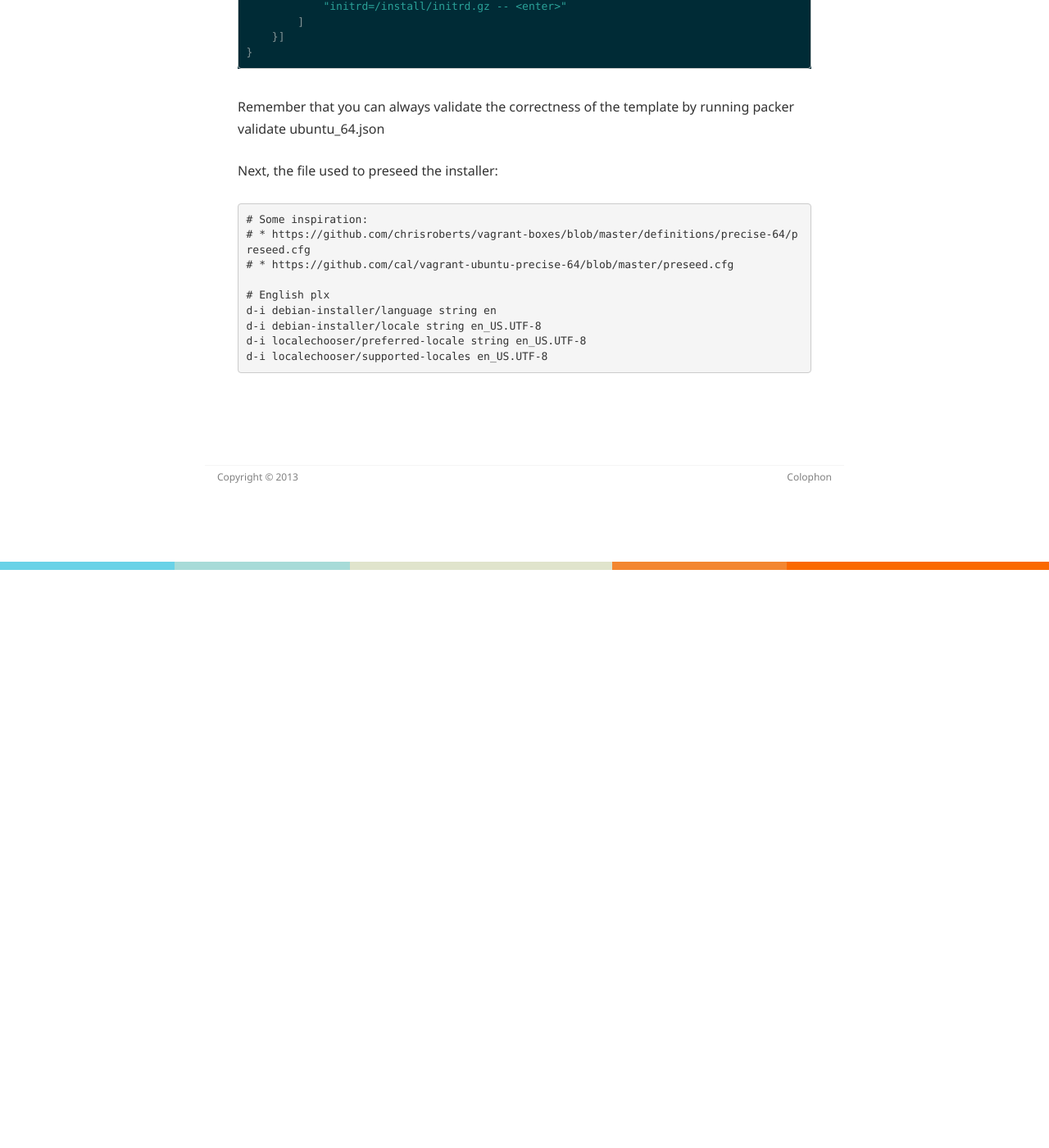
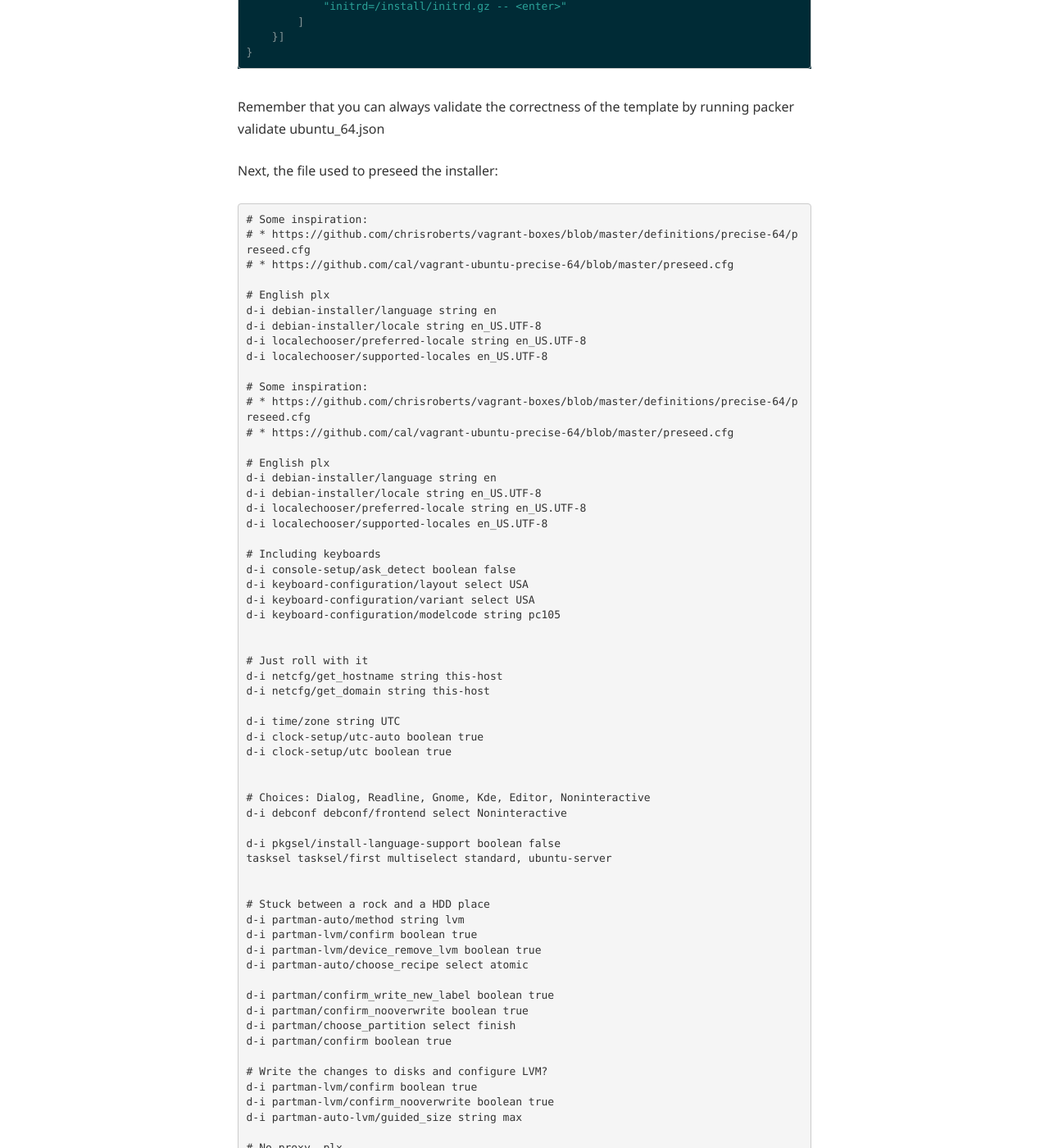
Before and after one commit to ik-fractel/kappataumu.github.com, a Jekyll site: the page built from _posts/2013-09-08-creating-an-Ubuntu-VM-with-packer.md, in a window 1280 px wide and 1400 px high, scrolled down 2591 px. Shown: the whole window at 82% size. Built offline with Jekyll 4.4.1, drawn with Linux system fonts in a browser that asks for light colours; nearby versions of some CDN libraries; Markdown is read by kramdown in place of the engine named in the settings; before the commit the page ends 3286 px from its top, so only the background shows below that; some of the changed text lies outside the part shown.

Commit message:
Updated 2013-09-08-creating-an-Ubuntu-VM-with-packer.md

````diff
--- a/_posts/2013-09-08-creating-an-Ubuntu-VM-with-packer.md
+++ b/_posts/2013-09-08-creating-an-Ubuntu-VM-with-packer.md
@@ -83,4 +83,83 @@ d-i debian-installer/language string en
 d-i debian-installer/locale string en_US.UTF-8
 d-i localechooser/preferred-locale string en_US.UTF-8
 d-i localechooser/supported-locales en_US.UTF-8
+
+# Some inspiration:
+# * https://github.com/chrisroberts/vagrant-boxes/blob/master/definitions/precise-64/preseed.cfg
+# * https://github.com/cal/vagrant-ubuntu-precise-64/blob/master/preseed.cfg
+
+# English plx
+d-i debian-installer/language string en
+d-i debian-installer/locale string en_US.UTF-8
+d-i localechooser/preferred-locale string en_US.UTF-8
+d-i localechooser/supported-locales en_US.UTF-8
+
+# Including keyboards
+d-i console-setup/ask_detect boolean false
+d-i keyboard-configuration/layout select USA
+d-i keyboard-configuration/variant select USA
+d-i keyboard-configuration/modelcode string pc105
+
+
+# Just roll with it
+d-i netcfg/get_hostname string this-host
+d-i netcfg/get_domain string this-host
+
+d-i time/zone string UTC
+d-i clock-setup/utc-auto boolean true
+d-i clock-setup/utc boolean true
+
+
+# Choices: Dialog, Readline, Gnome, Kde, Editor, Noninteractive
+d-i debconf debconf/frontend select Noninteractive
+
+d-i pkgsel/install-language-support boolean false
+tasksel tasksel/first multiselect standard, ubuntu-server
+
+
+# Stuck between a rock and a HDD place
+d-i partman-auto/method string lvm
+d-i partman-lvm/confirm boolean true
+d-i partman-lvm/device_remove_lvm boolean true
+d-i partman-auto/choose_recipe select atomic
+
+d-i partman/confirm_write_new_label boolean true
+d-i partman/confirm_nooverwrite boolean true
+d-i partman/choose_partition select finish
+d-i partman/confirm boolean true
+
+# Write the changes to disks and configure LVM?
+d-i partman-lvm/confirm boolean true
+d-i partman-lvm/confirm_nooverwrite boolean true
+d-i partman-auto-lvm/guided_size string max
+
+# No proxy, plx
+d-i mirror/http/proxy string
+
+# Default user, change
+d-i passwd/user-fullname string kappataumu
+d-i passwd/username string kappataumu
+d-i passwd/user-password password kappataumu
+d-i passwd/user-password-again password kappataumu
+d-i user-setup/encrypt-home boolean false
+d-i user-setup/allow-password-weak boolean true
+
+# No language support packages.
+d-i	pkgsel/install-language-support boolean false
+
+# Individual additional packages to install
+d-i pkgsel/include string build-essential ssh
+
+#For the update
+d-i pkgsel/update-policy select none
+
+# Whether to upgrade packages after debootstrap.
+# Allowed values: none, safe-upgrade, full-upgrade
+d-i pkgsel/upgrade select safe-upgrade
+
+# Go grub, go!
+d-i grub-installer/only_debian boolean true
+
+d-i finish-install/reboot_in_progress note
+
 ```
````
